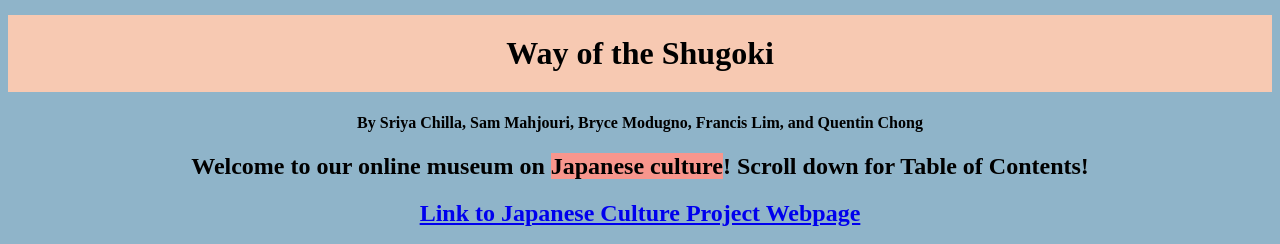
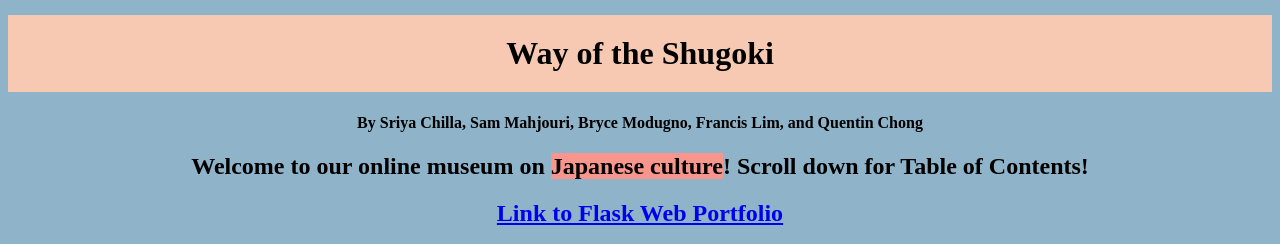
Before and after one commit to sriyachilla/Tri1---Japanese-Culture-Project, a Flask app: page / in a window 1280 px wide. Shown: the part 62-306 px from the top of the page. Run offline with Flask 2, Linux system fonts and the light colour scheme.

Commit message:
Insert link to flask web portfolio in home.html

```diff
--- a/templates/home.html
+++ b/templates/home.html
@@ -83,7 +83,7 @@
         <center><h1 style="color:black;background-color:#f7c9b2;padding:20px">Way of the Shugoki</h1></center>
         <center><h4>By Sriya Chilla, Sam Mahjouri, Bryce Modugno, Francis Lim, and Quentin Chong</h4></center>
         <center><h2><b>Welcome to our online museum on <mark>Japanese culture</mark>! Scroll down for Table of Contents!</b></h2></center>
-        <center><h2><a href="http://76.219.255.97:8080/">Link to Japanese Culture Project Webpage</a></h2></center>
+        <center><h2><a href="http://76.219.255.97:8080/">Link to Flask Web Portfolio</a></h2></center>
       </div>
     </div>
   </div>
```
